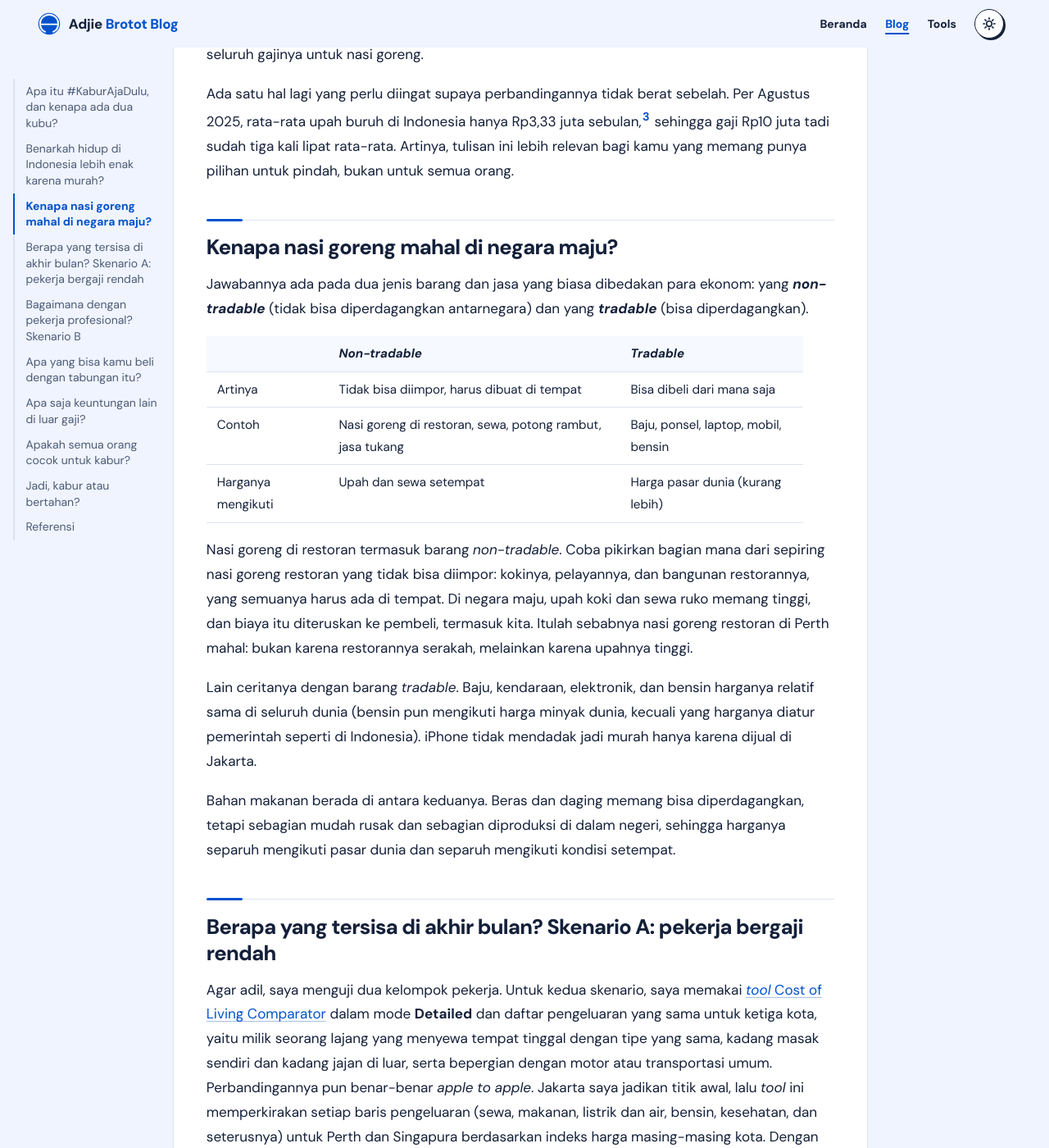
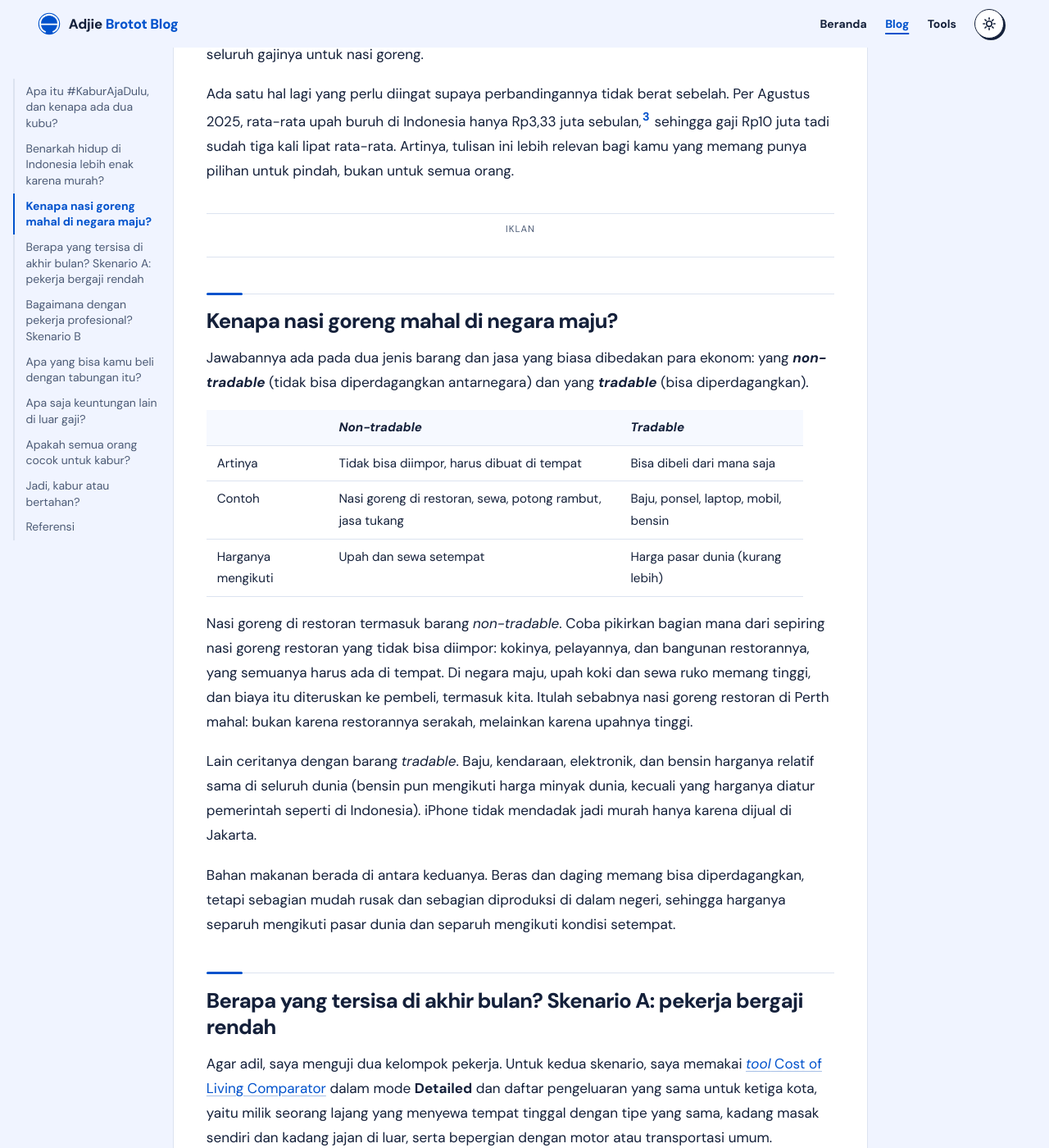
Before and after one commit to adjiebrotot/blog, a Jekyll site: the page built from id/_posts/2026-10-25-kabur-aja-dulu.md, in a window 1280 px wide and 1400 px high, scrolled down 2687 px. Shown: the whole window at 82% size. Built offline with Jekyll 4.4.1, drawn with Linux system fonts in a browser that asks for light colours.

Commit message:
Posts: place the AdSense in-article unit between sections by word count
At most three per post, the first after 500 words, then at least 1,000
words apart, never in the last 400 words, always just before an h2. Each
is labelled (Advertisement / Iklan) and hidden when AdSense has no ad.
A post opts out with ads: false.

Co-Authored-By: Claude Opus 5.5 <noreply@anthropic.com>
Claude-Session: https://claude.ai/code/session_01QpNtMg5ED6v7ws7cAAxAnC

```diff
--- a/_config.yml
+++ b/_config.yml
@@ -71,6 +71,18 @@ comments:
   theme_light: light
   theme_dark: transparent_dark
 
+# Google AdSense. The loader is in head.html; post.html places the in-article
+# unit between sections by word count (first after `first_after` words, then at
+# least `gap` words apart, never with fewer than `tail` words left, at most `max`
+# per post). A post opts out with `ads: false` in its front matter.
+adsense:
+  client: ca-pub-8730116101825381
+  in_article_slot: "1433722275"
+  first_after: 500
+  gap: 1000
+  tail: 400
+  max: 3
+
 # Whitelisted by GitHub Pages. Lets a post keep an old URL alive:
 #   redirect_from: [/en/old-slug/]
 plugins:
--- a/_data/i18n.yml
+++ b/_data/i18n.yml
@@ -14,6 +14,7 @@ en:
   updated: Updated
   min_read: min read
   related: Related posts
+  ad_label: Advertisement
   read_in: Read this in English
   no_posts: "No posts here yet. Check back soon."
   open_tool: Open the full tool
@@ -81,6 +82,7 @@ id:
   updated: Diperbarui
   min_read: menit baca
   related: Artikel terkait
+  ad_label: Iklan
   read_in: Baca dalam Bahasa Indonesia
   no_posts: "Belum ada artikel di sini. Nantikan segera."
   open_tool: Buka tool lengkapnya
--- /dev/null
+++ b/_includes/ad-in-article.html
@@ -0,0 +1,14 @@
+{%- comment -%}
+  One AdSense in-article unit, labelled so it never passes for the post's own
+  content. The loader script is in head.html. Placed by post.html, never by hand.
+{%- endcomment -%}
+<aside class="ad-slot" aria-label="{{ t.ad_label }}">
+  <p class="ad-label">{{ t.ad_label }}</p>
+  <ins class="adsbygoogle"
+       style="display:block; text-align:center;"
+       data-ad-layout="in-article"
+       data-ad-format="fluid"
+       data-ad-client="{{ site.adsense.client }}"
+       data-ad-slot="{{ site.adsense.in_article_slot }}"></ins>
+  <script>(adsbygoogle = window.adsbygoogle || []).push({});</script>
+</aside>
--- a/_layouts/post.html
+++ b/_layouts/post.html
@@ -41,8 +41,42 @@ layout: default
     </div>
   </header>
 
+  {%- comment -%}
+    In-article ads go only at a section break (just before an h2), spaced by
+    words read rather than by section count, so a long section is never cut and
+    a short post shows none. Settings: `adsense` in _config.yml.
+  {%- endcomment -%}
+  {%- assign _ad = site.adsense -%}
+  {%- assign _ads_on = true -%}
+  {%- if page.ads == false or _ad.in_article_slot == nil -%}{%- assign _ads_on = false -%}{%- endif -%}
+  {%- assign _ads = 0 -%}
+  {%- assign _read = 0 -%}
+  {%- assign _since = 0 -%}
+  {%- assign _need = _ad.first_after -%}
+  {%- assign _chunks = content | split: "<h2" -%}
+  {%- capture _body -%}
+  {%- for _chunk in _chunks -%}
+    {%- if forloop.first -%}
+      {%- assign _html = _chunk -%}
+    {%- else -%}
+      {%- assign _html = "<h2" | append: _chunk -%}
+      {%- assign _left = _words | minus: _read -%}
+      {%- if _ads_on and _ads < _ad.max and _since >= _need and _left >= _ad.tail -%}
+        {% include ad-in-article.html %}
+        {%- assign _ads = _ads | plus: 1 -%}
+        {%- assign _since = 0 -%}
+        {%- assign _need = _ad.gap -%}
+      {%- endif -%}
+    {%- endif -%}
+    {{ _html }}
+    {%- assign _n = _html | strip_html | number_of_words -%}
+    {%- assign _read = _read | plus: _n -%}
+    {%- assign _since = _since | plus: _n -%}
+  {%- endfor -%}
+  {%- endcapture %}
+
   <div class="prose">
-{{ content }}
+{{ _body }}
   </div>
 
   <footer class="post-footer">
--- a/assets/css/blog.css
+++ b/assets/css/blog.css
@@ -278,6 +278,12 @@ main { padding: 1rem 0 3rem; }
   background: var(--info-bg); border-radius: 0 var(--radius-md) var(--radius-md) 0; color: var(--text);
 }
 .prose blockquote > :last-child { margin-bottom: 0; }
+
+/* In-article ad (_includes/ad-in-article.html): set off by thin rules and a
+   small label so it never reads as the post, and gone when AdSense has none. */
+.prose .ad-slot { margin: 2.25rem 0; padding: 0.6rem 0 0.9rem; border-block: 1px solid var(--border); }
+.prose .ad-label { margin: 0 0 0.5rem; color: var(--muted); font-size: 0.72rem; letter-spacing: 0.08em; text-transform: uppercase; text-align: center; }
+.prose .ad-slot:has(ins[data-ad-status="unfilled"]) { display: none; }
 
 /* Callouts: <div class="note">…</div> or {: .note} / {: .warning} on a paragraph. */
 /* Set apart by a field of tone, not an outline. */
```
